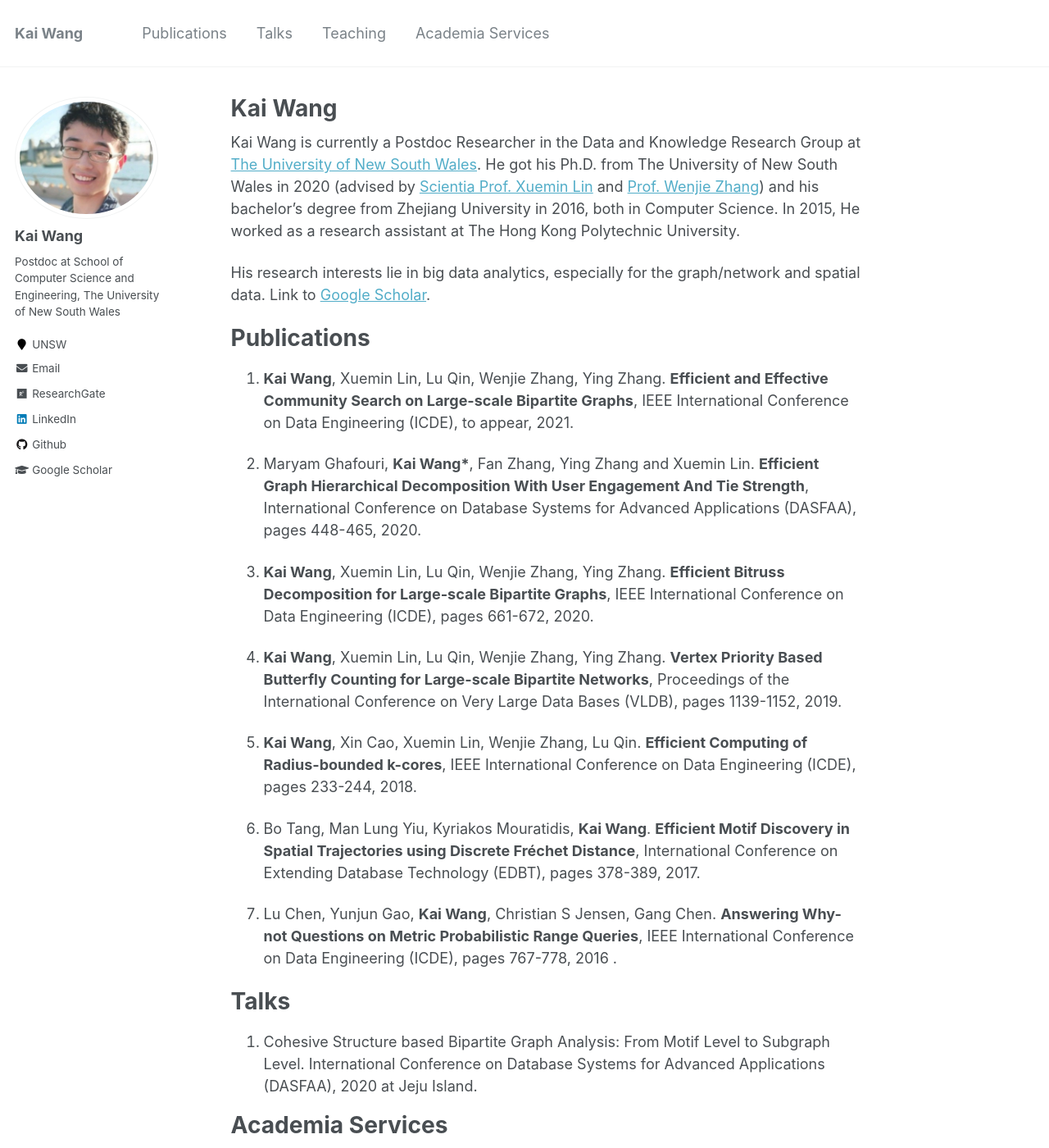
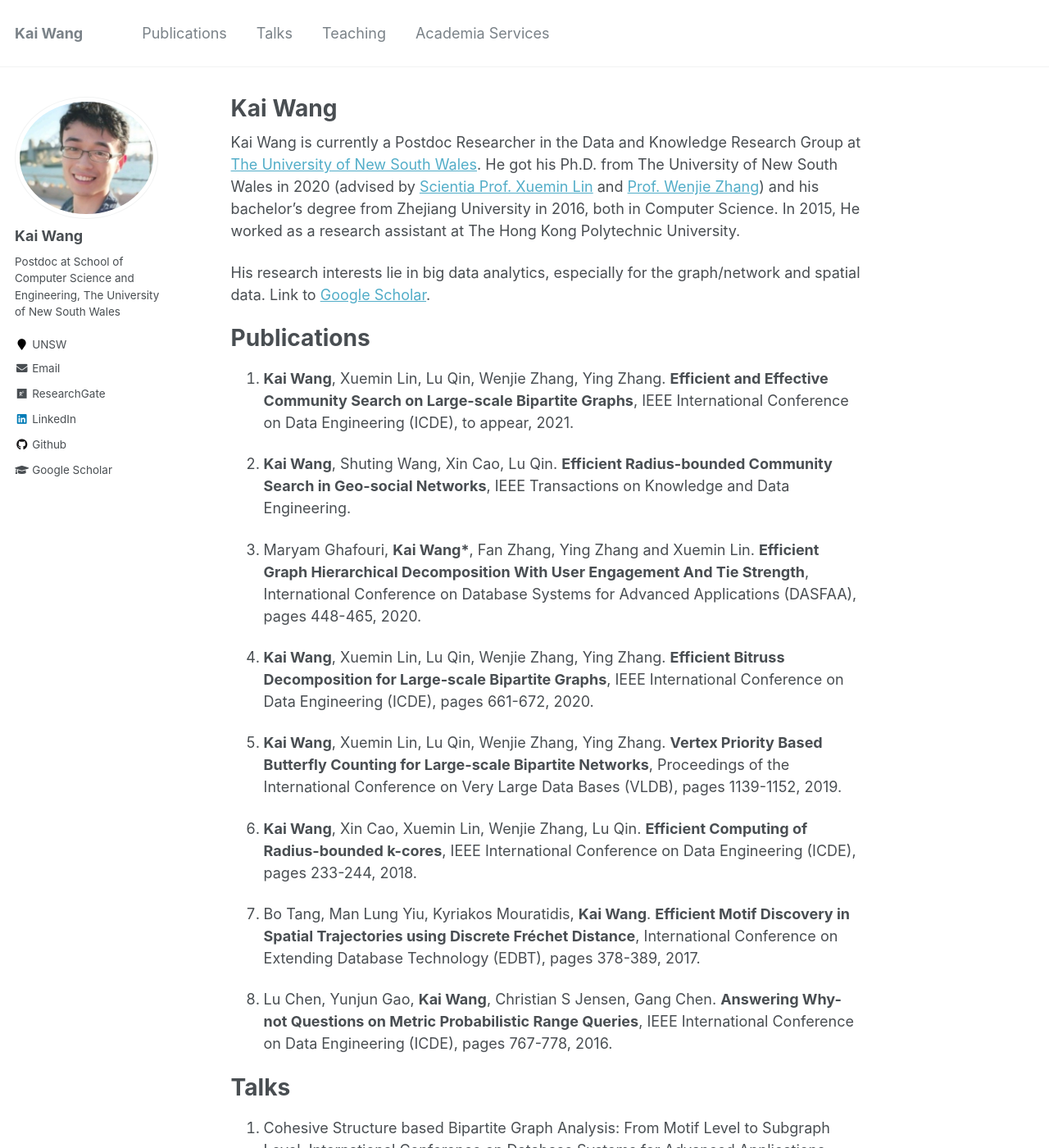
Before and after one commit to cs-kaiwang/cs-kaiwang.github.io, a Jekyll site: the page built from _pages/about.md, in a window 1280 px wide and 1400 px high. Shown: the whole window at 82% size. Built offline with Jekyll 4.4.1, drawn with Linux system fonts in a browser that asks for light colours.

Commit message:
Update about.md

```diff
--- a/_pages/about.md
+++ b/_pages/about.md
@@ -16,17 +16,19 @@ Publications
 ======
 1. **Kai Wang**, Xuemin Lin, Lu Qin, Wenjie Zhang, Ying Zhang. **Efficient and Effective Community Search on Large-scale Bipartite Graphs**, IEEE International Conference on Data Engineering (ICDE), to appear, 2021.
 
-2. Maryam Ghafouri, **Kai Wang\***, Fan Zhang, Ying Zhang and Xuemin Lin. **Efficient Graph Hierarchical Decomposition With User Engagement And Tie Strength**, International Conference on Database Systems for Advanced Applications (DASFAA), pages 448-465, 2020.
+2. **Kai Wang**, Shuting Wang, Xin Cao, Lu Qin. **Efficient Radius-bounded Community Search in Geo-social Networks**, IEEE Transactions on Knowledge and Data Engineering.
 
-3. **Kai Wang**, Xuemin Lin, Lu Qin, Wenjie Zhang, Ying Zhang. **Efficient Bitruss Decomposition for Large-scale Bipartite Graphs**, IEEE International Conference on Data Engineering (ICDE), pages 661-672, 2020.
+3. Maryam Ghafouri, **Kai Wang\***, Fan Zhang, Ying Zhang and Xuemin Lin. **Efficient Graph Hierarchical Decomposition With User Engagement And Tie Strength**, International Conference on Database Systems for Advanced Applications (DASFAA), pages 448-465, 2020.
 
-4. **Kai Wang**, Xuemin Lin, Lu Qin, Wenjie Zhang, Ying Zhang. **Vertex Priority Based Butterfly Counting for Large-scale Bipartite Networks**, Proceedings of the International Conference on Very Large Data Bases (VLDB), pages 1139-1152, 2019.
+4. **Kai Wang**, Xuemin Lin, Lu Qin, Wenjie Zhang, Ying Zhang. **Efficient Bitruss Decomposition for Large-scale Bipartite Graphs**, IEEE International Conference on Data Engineering (ICDE), pages 661-672, 2020.
 
-5. **Kai Wang**, Xin Cao, Xuemin Lin, Wenjie Zhang, Lu Qin. **Efficient Computing of Radius-bounded k-cores**, IEEE International Conference on Data Engineering (ICDE), pages 233-244, 2018.
+5. **Kai Wang**, Xuemin Lin, Lu Qin, Wenjie Zhang, Ying Zhang. **Vertex Priority Based Butterfly Counting for Large-scale Bipartite Networks**, Proceedings of the International Conference on Very Large Data Bases (VLDB), pages 1139-1152, 2019.
 
-6. Bo Tang, Man Lung Yiu, Kyriakos Mouratidis, **Kai Wang**. **Efficient Motif Discovery in Spatial Trajectories using Discrete Fréchet Distance**, International Conference on Extending Database Technology (EDBT), pages 378-389, 2017.
+6. **Kai Wang**, Xin Cao, Xuemin Lin, Wenjie Zhang, Lu Qin. **Efficient Computing of Radius-bounded k-cores**, IEEE International Conference on Data Engineering (ICDE), pages 233-244, 2018.
 
-7. Lu Chen, Yunjun Gao, **Kai Wang**, Christian S Jensen, Gang Chen. **Answering Why-not Questions on Metric Probabilistic Range Queries**, IEEE International Conference on Data Engineering (ICDE), pages 767-778, 2016 .
+7. Bo Tang, Man Lung Yiu, Kyriakos Mouratidis, **Kai Wang**. **Efficient Motif Discovery in Spatial Trajectories using Discrete Fréchet Distance**, International Conference on Extending Database Technology (EDBT), pages 378-389, 2017.
+
+8. Lu Chen, Yunjun Gao, **Kai Wang**, Christian S Jensen, Gang Chen. **Answering Why-not Questions on Metric Probabilistic Range Queries**, IEEE International Conference on Data Engineering (ICDE), pages 767-778, 2016.
 
 Talks
 ======
```
